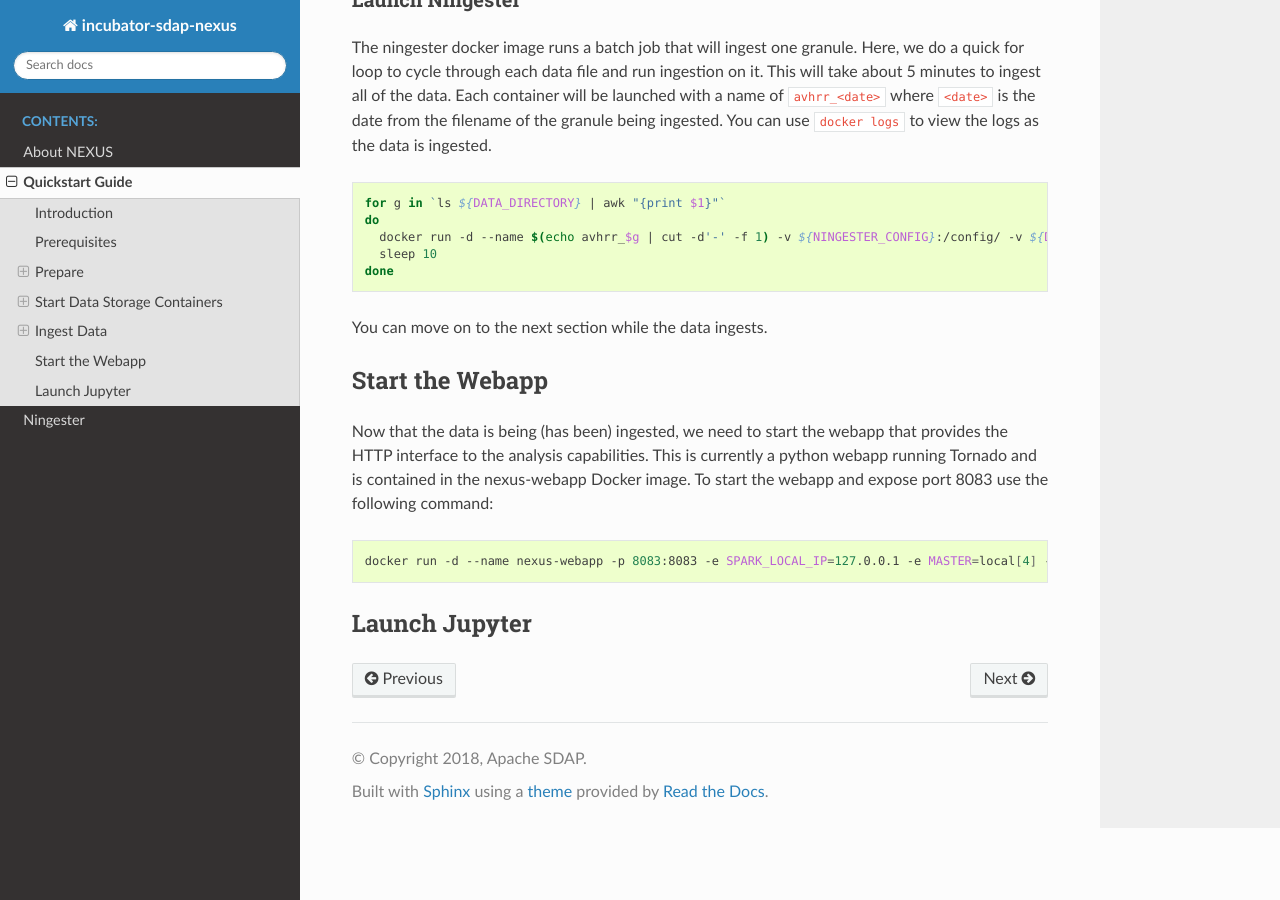
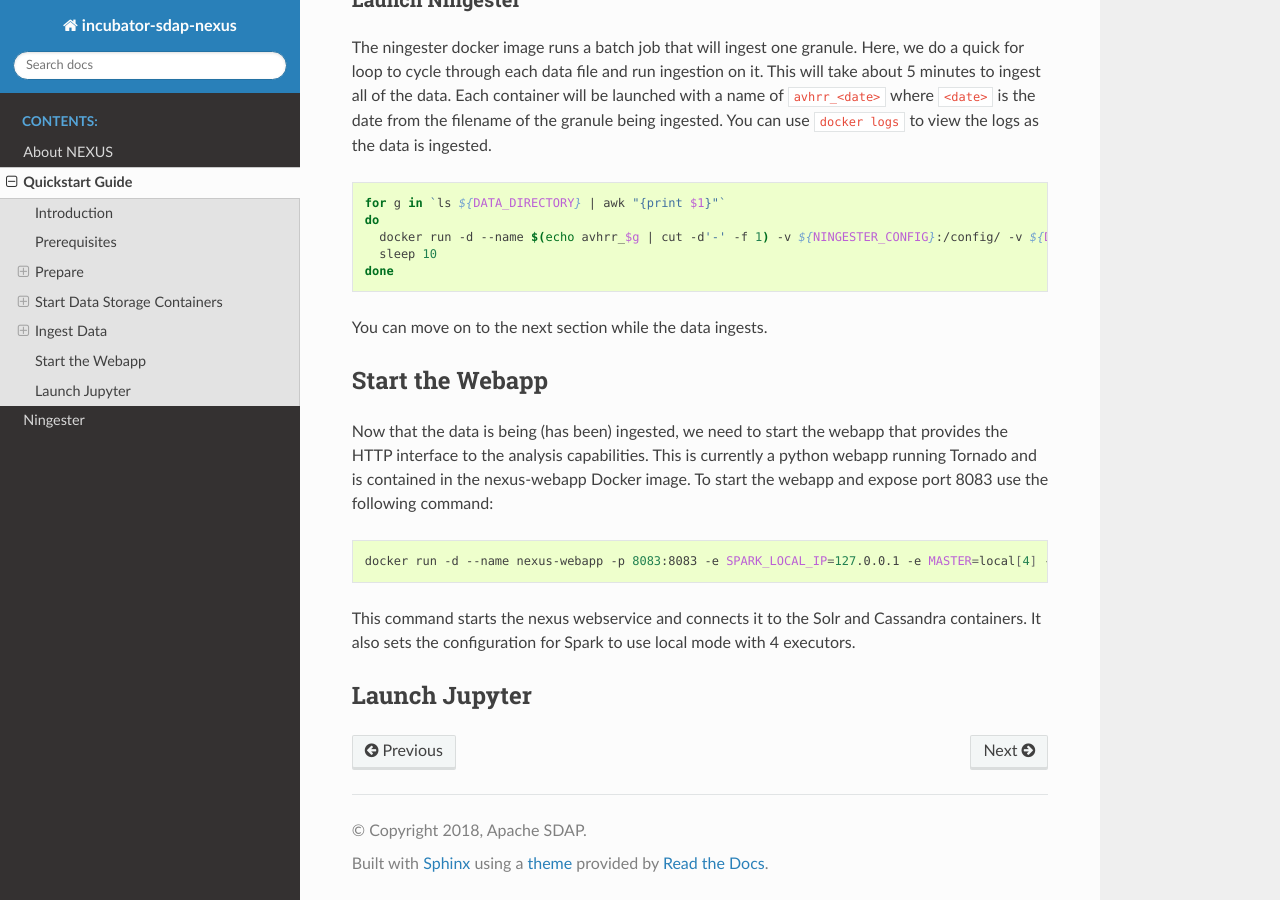
Before and after one commit to apache/sdap-nexus, a Sphinx documentation site: the page built from docs/quickstart.rst, in a window 1280 px wide and 900 px high, scrolled down 4584 px. Built offline with Sphinx 7.4.7 and the Read the Docs theme 2.0.0, drawn with Linux system fonts in a browser that asks for light colours.

Commit message:
quickstart

```diff
--- a/docs/quickstart.rst
+++ b/docs/quickstart.rst
@@ -232,6 +232,8 @@ Now that the data is being (has been) ingested, we need to start the webapp that
 
   docker run -d --name nexus-webapp -p 8083:8083 -e SPARK_LOCAL_IP=127.0.0.1 -e MASTER=local[4] -e CASSANDRA_CONTACT_POINTS=cassandra -e SOLR_URL_PORT=solr:8983 sdap/nexus-webapp:${VERSION}
 
+This command starts the nexus webservice and connects it to the Solr and Cassandra containers. It also sets the configuration for Spark to use local mode with 4 executors.
+
 .. _quickstart-step7:
 
 Launch Jupyter
```
